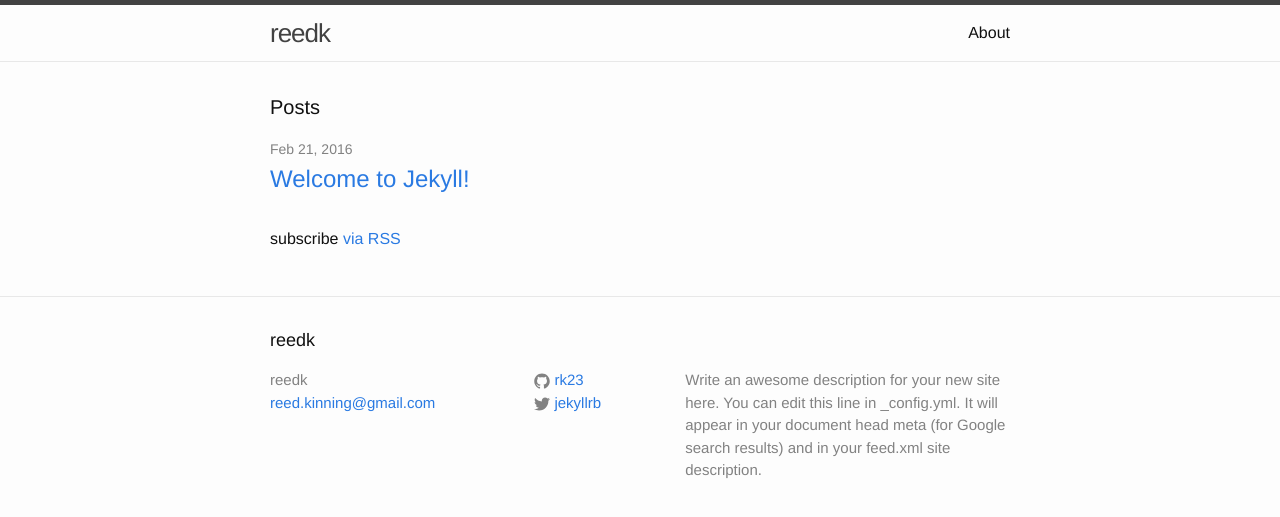
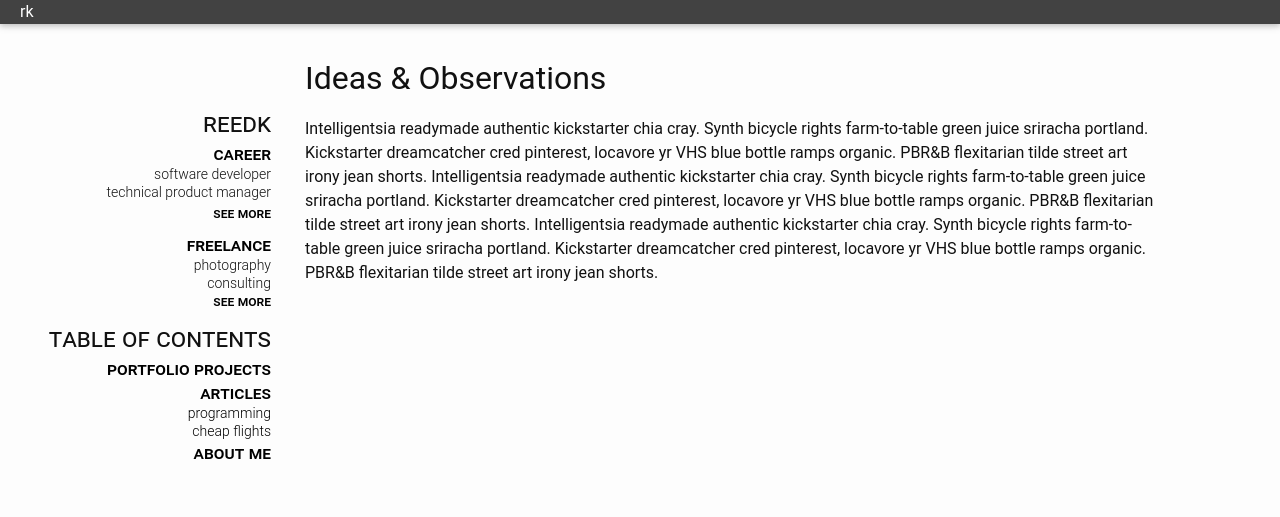
Before and after one commit to rk23/personalsite, a Jekyll site: the page built from index.html, in a window 1280 px wide. Shown: the top 517 px of the page. Built offline with Jekyll 4.4.1, drawn with Linux system fonts in a browser that asks for light colours.

Commit message:
new style moving along. drop shadow on header, sidebar all set up

```diff
--- a/_includes/header.html
+++ b/_includes/header.html
@@ -1,27 +1,28 @@
 <header class="site-header">
 
-  <div class="wrapper">
+  <span>rk</span>
+  <!--<div class="wrapper">-->
 
-    <a class="site-title" href="{{ site.baseurl }}/">{{ site.title }}</a>
+    <!--<a class="site-title" href="{{ site.baseurl }}/">{{ site.title }}</a>-->
 
-    <nav class="site-nav">
-      <a href="#" class="menu-icon">
-        <svg viewBox="0 0 18 15">
-          <path fill="#424242" d="M18,1.484c0,0.82-0.665,1.484-1.484,1.484H1.484C0.665,2.969,0,2.304,0,1.484l0,0C0,0.665,0.665,0,1.484,0 h15.031C17.335,0,18,0.665,18,1.484L18,1.484z"/>
-          <path fill="#424242" d="M18,7.516C18,8.335,17.335,9,16.516,9H1.484C0.665,9,0,8.335,0,7.516l0,0c0-0.82,0.665-1.484,1.484-1.484 h15.031C17.335,6.031,18,6.696,18,7.516L18,7.516z"/>
-          <path fill="#424242" d="M18,13.516C18,14.335,17.335,15,16.516,15H1.484C0.665,15,0,14.335,0,13.516l0,0 c0-0.82,0.665-1.484,1.484-1.484h15.031C17.335,12.031,18,12.696,18,13.516L18,13.516z"/>
-        </svg>
-      </a>
+    <!--<nav class="site-nav">-->
+      <!--<a href="#" class="menu-icon">-->
+        <!--<svg viewBox="0 0 18 15">-->
+          <!--<path fill="#424242" d="M18,1.484c0,0.82-0.665,1.484-1.484,1.484H1.484C0.665,2.969,0,2.304,0,1.484l0,0C0,0.665,0.665,0,1.484,0 h15.031C17.335,0,18,0.665,18,1.484L18,1.484z"/>-->
+          <!--<path fill="#424242" d="M18,7.516C18,8.335,17.335,9,16.516,9H1.484C0.665,9,0,8.335,0,7.516l0,0c0-0.82,0.665-1.484,1.484-1.484 h15.031C17.335,6.031,18,6.696,18,7.516L18,7.516z"/>-->
+          <!--<path fill="#424242" d="M18,13.516C18,14.335,17.335,15,16.516,15H1.484C0.665,15,0,14.335,0,13.516l0,0 c0-0.82,0.665-1.484,1.484-1.484h15.031C17.335,12.031,18,12.696,18,13.516L18,13.516z"/>-->
+        <!--</svg>-->
+      <!--</a>-->
 
-      <div class="trigger">
-        {% for my_page in site.pages %}
-          {% if my_page.title %}
-          <a class="page-link" href="{{ my_page.url | prepend: site.baseurl }}">{{ my_page.title }}</a>
-          {% endif %}
-        {% endfor %}
-      </div>
-    </nav>
+      <!--<div class="trigger">-->
+        <!--{% for my_page in site.pages %}-->
+          <!--{% if my_page.title %}-->
+          <!--<a class="page-link" href="{{ my_page.url | prepend: site.baseurl }}">{{ my_page.title }}</a>-->
+          <!--{% endif %}-->
+        <!--{% endfor %}-->
+      <!--</div>-->
+    <!--</nav>-->
 
-  </div>
+  <!--</div>-->
 
 </header>
--- a/_layouts/default.html
+++ b/_layouts/default.html
@@ -8,12 +8,40 @@
     {% include header.html %}
 
     <div class="page-content">
-      <div class="wrapper">
-        {{ content }}
+      <!--<div class="wrapper">-->
+        <div >
+          <div class="site-navbar">
+            <div class="nav-group">
+              <h2>reedk</h2>
+              <a href="#" class="regular">career</a>
+              <p class="light shrink">software developer</p>
+              <p class="light shrink">technical product manager</>
+              <a href="#" class="regular shrink">see more</a>
+            </div>
+            <div class="nav-group">
+              <a href="#" class="regular">freelance</a>
+              <p class="light shrink">photography</p>
+              <p class="light shrink">consulting</p>
+              <a href="#" class="regular shrink">see more</a>
+            </div>
+            <div class="nav-group">
+              <h2>table of contents</h2>
+              <a href="#" class="regular">portfolio projects</a>
+              <a href="#" class="regular">articles</a>
+              <a href="#" class="light shrink">programming</a>
+              <a href="#" class="light shrink">cheap flights</a>
+              <a href="#" class="regular">about me</a>
+            </div>
+          </div>
+          <div style="width: 66.66666667%; display:inline-block;  position: relative; min-height: 1px; padding-right: 15px; padding-left: 15px;">
+            {{ content }}
+          </div>
+        </div>
+
       </div>
-    </div>
+    <!--</div>-->
 
-    {% include footer.html %}
+    <!--{% include footer.html %}-->
 
   </body>
 
--- a/_posts/2016-02-20-welcome-to-jekyll.markdown
+++ b/_posts/2016-02-20-welcome-to-jekyll.markdown
@@ -1,6 +1,6 @@
 ---
 layout: post
-title:  "Welcome to Jekyll!"
+title:  "Welcome to Reed's Website"
 date:   2016-02-20 20:47:49 -0800
 categories: jekyll update
 ---
--- a/_sass/_layout.scss
+++ b/_sass/_layout.scss
@@ -2,9 +2,13 @@
  * Site header
  */
 .site-header {
-    border-top: 5px solid $grey-color-dark;
-    border-bottom: 1px solid $grey-color-light;
-    min-height: 56px;
+    //border-top: 10px solid $grey-color-dark;
+    //border-bottom: 1px solid $grey-color-light;
+    //min-height: 56px;
+    background-color: $grey-color-dark;
+    color: white;
+    padding: 0 20px;
+    box-shadow: 0 2px 5px 0 rgba(0,0,0,0.16),0 2px 10px 0 rgba(0,0,0,0.12);
 
     // Positioning context for the mobile navigation icon
     position: relative;
@@ -21,6 +25,37 @@
     &,
     &:visited {
         color: $grey-color-dark;
+    }
+}
+
+.site-navbar {
+    text-align: right;
+    width: 20%;
+    display:inline-block;
+    position: relative;
+    min-height: 1px;
+    padding-right: 15px;
+    padding-left: 15px;
+    vertical-align: top;
+    margin-top: 50px;
+
+    h2, h3, a, p {margin: 0 0 -3px 0;}
+    h2, h3, .regular {font-variant: small-caps;}
+    h2 {font-size: 26px;}
+    a {color: black; display: block}
+
+    .nav-group {
+        margin-bottom: 10px;
+    }
+    .regular {
+        font-weight: 500;
+        font-size: 18px;
+    }
+    .light {
+        font-weight: 300;
+    }
+    .shrink {
+        font-size: 14px;
     }
 }
 
--- a/css/main.scss
+++ b/css/main.scss
@@ -6,7 +6,7 @@
 
 
 // Our variables
-$base-font-family: "Helvetica Neue", Helvetica, Arial, sans-serif;
+$base-font-family: "Roboto", Helvetica, Arial, sans-serif;
 $base-font-size:   16px;
 $base-font-weight: 400;
 $small-font-size:  $base-font-size * 0.875;
--- a/index.html
+++ b/index.html
@@ -4,20 +4,29 @@ layout: default
 
 <div class="home">
 
-  <h1 class="page-heading">Posts</h1>
+  <h1>Ideas & Observations</h1>
+  <p>Intelligentsia readymade authentic kickstarter chia cray. Synth bicycle rights farm-to-table green juice sriracha portland. Kickstarter dreamcatcher cred pinterest, locavore yr VHS blue bottle ramps organic. PBR&B flexitarian tilde street art irony jean shorts.
 
-  <ul class="post-list">
-    {% for post in site.posts %}
-      <li>
-        <span class="post-meta">{{ post.date | date: "%b %-d, %Y" }}</span>
+    Intelligentsia readymade authentic kickstarter chia cray. Synth bicycle rights farm-to-table green juice sriracha portland. Kickstarter dreamcatcher cred pinterest, locavore yr VHS blue bottle ramps organic. PBR&B flexitarian tilde street art irony jean shorts.
 
-        <h2>
-          <a class="post-link" href="{{ post.url | prepend: site.baseurl }}">{{ post.title }}</a>
-        </h2>
-      </li>
-    {% endfor %}
-  </ul>
+    Intelligentsia readymade authentic kickstarter chia cray. Synth bicycle rights farm-to-table green juice sriracha portland. Kickstarter dreamcatcher cred pinterest, locavore yr VHS blue bottle ramps organic. PBR&B flexitarian tilde street art irony jean shorts.
 
-  <p class="rss-subscribe">subscribe <a href="{{ "/feed.xml" | prepend: site.baseurl }}">via RSS</a></p>
+  </p>
+
+  <!--<h1 class="page-heading">Posts</h1>-->
+
+  <!--<ul class="post-list">-->
+    <!--{% for post in site.posts %}-->
+      <!--<li>-->
+        <!--<span class="post-meta">{{ post.date | date: "%b %-d, %Y" }}</span>-->
+
+        <!--<h2>-->
+          <!--<a class="post-link" href="{{ post.url | prepend: site.baseurl }}">{{ post.title }}</a>-->
+        <!--</h2>-->
+      <!--</li>-->
+    <!--{% endfor %}-->
+  <!--</ul>-->
+
+  <!--<p class="rss-subscribe">subscribe <a href="{{ "/feed.xml" | prepend: site.baseurl }}">via RSS</a></p>-->
 
 </div>
```
Also changed, not shown: _posts/2016-02-21-new-post-test.markdown (added, +7 -0 lines).
